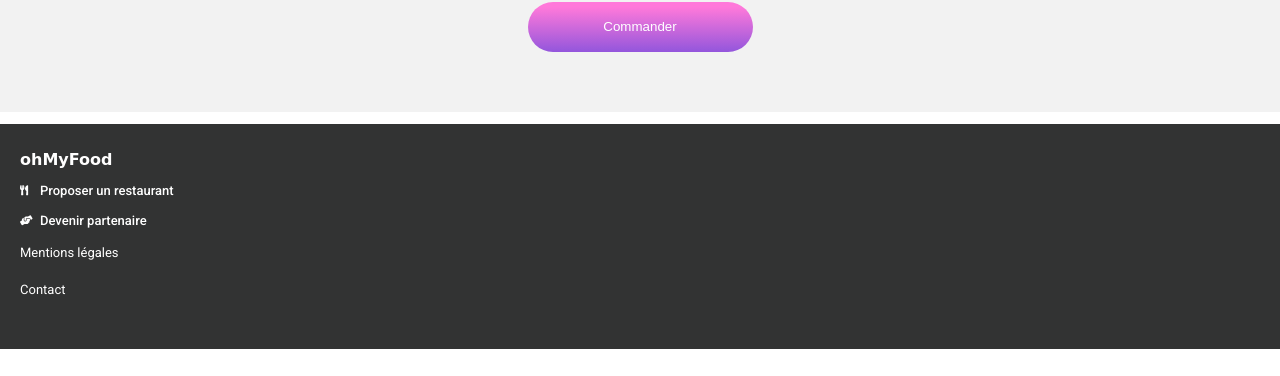
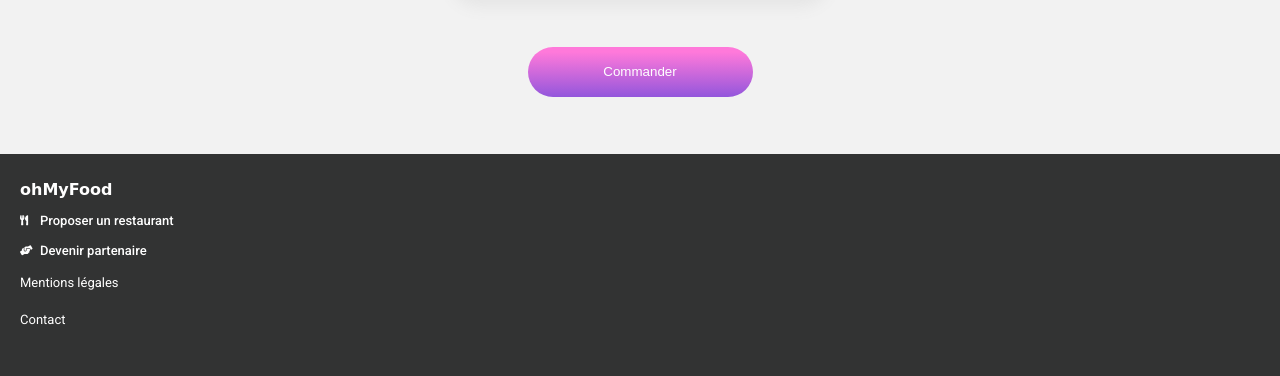
Before and after one commit to Tenessy/Projet3OpenClassRooms, a plain HTML site: page aLaFrance.html in a window 1280 px wide. Shown: the part 1211-1587 px from the top of the page. Before the commit the page ends 1560 px from the top, so only its background shows below. Drawn offline with Linux system fonts and the light colour scheme; a web font is replaced by a local one.

Commit message:
ledelice

```diff
--- a/LeDelice/leDelice.scss
+++ b/LeDelice/leDelice.scss
@@ -16,7 +16,7 @@
 }
 .basdepage {
     position: absolute;
-    margin-top: 900px;
+    margin-top: 930px;
 }
 
 .position__basdepage {
```
Also changed, not shown: LeDelice/leDelice.css, 1 other file.
